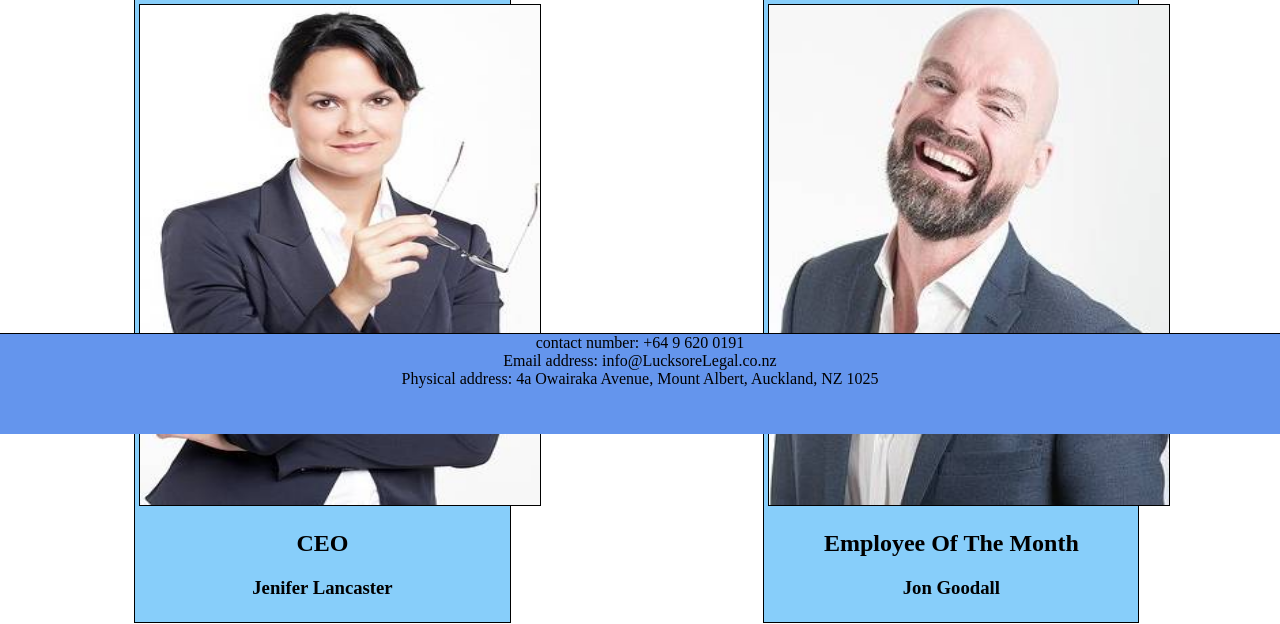
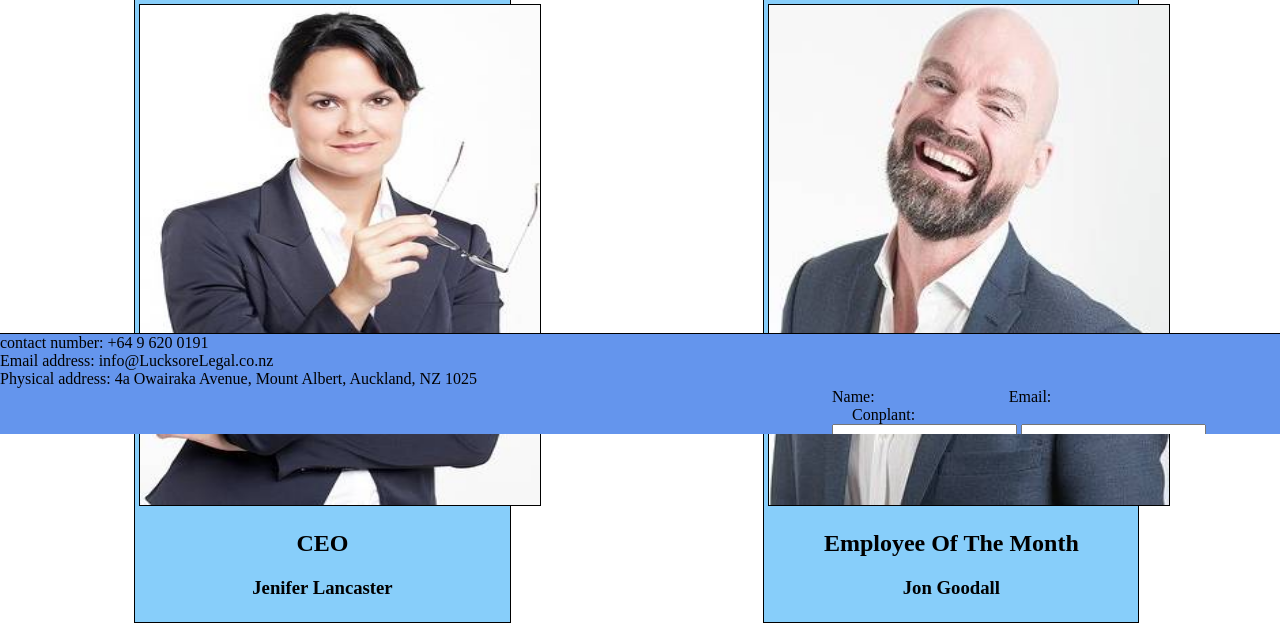
Before and after one commit to MatthewKlemick/LawFirmSite-Matthew, a Flask app: page / in a window 1280 px wide. Shown: the part 366-990 px from the top of the page. Run offline with Flask 2, Linux system fonts and the light colour scheme.

Commit message:
FooterM Section Completed

```diff
--- a/templates/mainpage.html
+++ b/templates/mainpage.html
@@ -72,6 +72,19 @@
     .finalE{
     height: 200px;
     }
+    .left{
+    text-align: left;
+    }
+    form{
+    margin: 0;
+    margin-left: 65%;
+    }
+    .A{
+    margin: 130px;
+    }
+    .B{
+    margin: 20px;
+    }
     </style>
     <div class="space">
         <body>
@@ -135,13 +148,22 @@
             <img src="{{ I4 }}" class="finalE" alt="error">
             <div class="division">
                 <footer>
-                    <div class="text">
+                    <div class="left">
                         contact number: +64 9 620 0191
                         <br>
                         Email address: info@LucksoreLegal.co.nz
                         <br>
                         Physical address: 4a Owairaka Avenue, Mount Albert, Auckland, NZ 1025
-                        </div>
+                    </div>
+                    <form>
+                        <label for="name">Name:</label>
+                        <label class="A" for="Email">Email:</label>
+                        <label class="B" for="conplant">Conplant:</label><br>
+                        <input type="text" id="name" name="name">
+                        <input type="text" id="Email" name="Email">
+                        <input type="text" id="Conplant" name="Conplant" size="20">
+                        <input type="submit" value="Submit">
+                    </form>
                 </footer>
             </div>
         </body>
```
